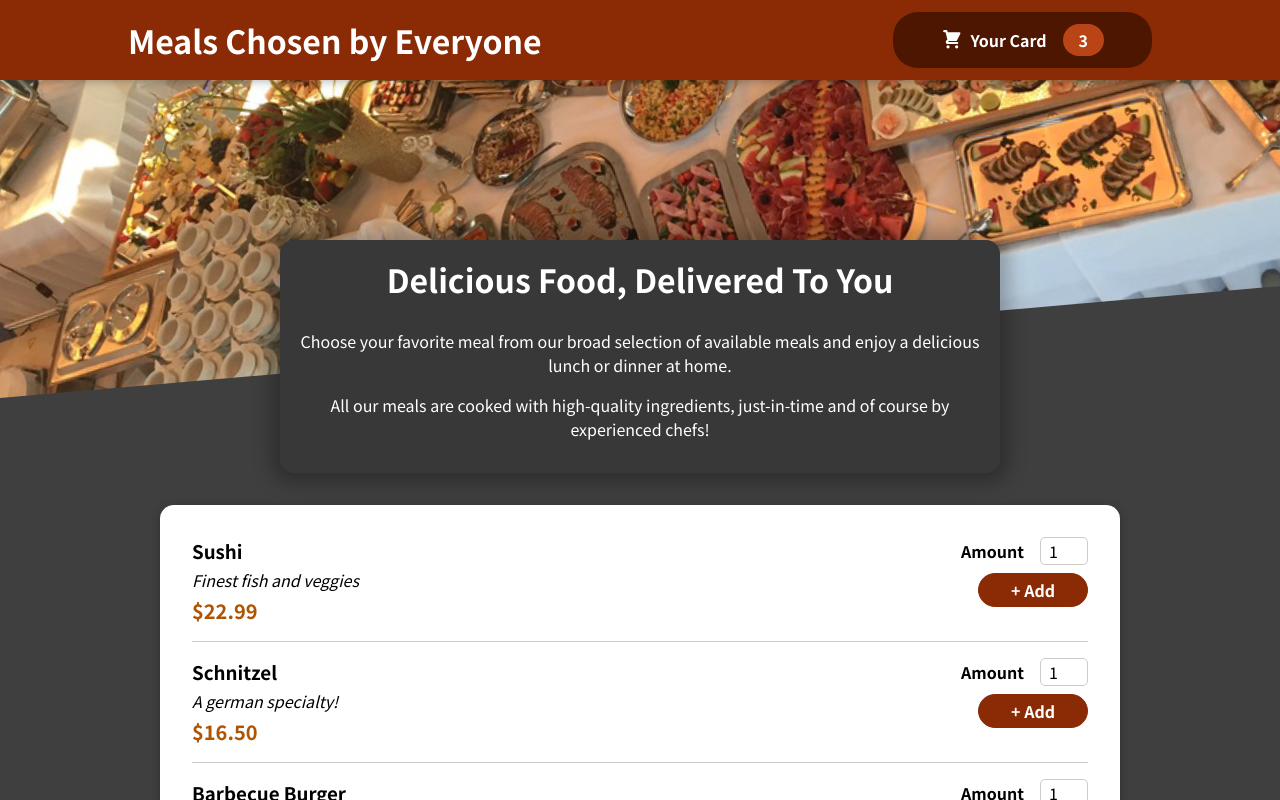
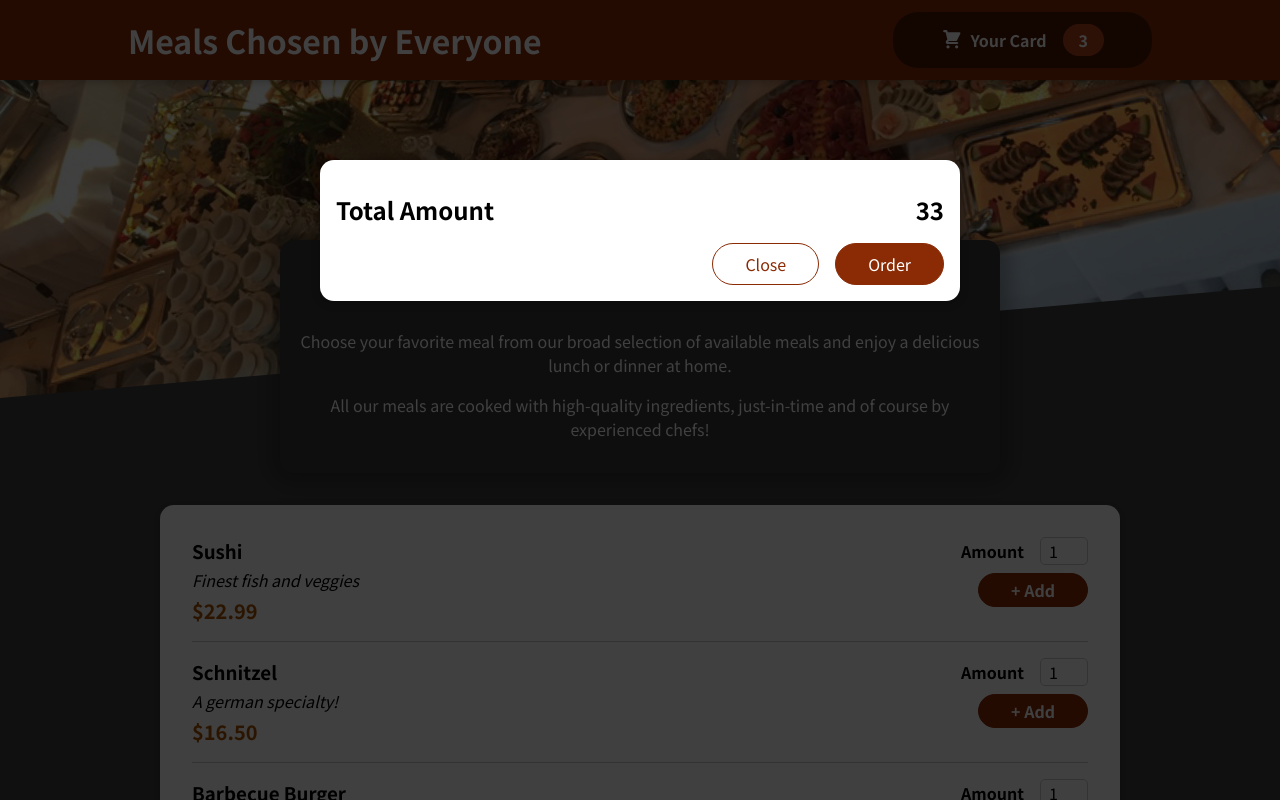
Before and after one commit to faheem4531/React-Projects, a React (Create React App) app in the folder Order Meal App/: page / in a window 1280 px wide. Shown: the top 800 px of the page. Built offline with nearby package versions, Linux system fonts and the light colour scheme.

Commit message:
Modal component to wrapup cart component

```diff
--- a/Order Meal App/public/index.html
+++ b/Order Meal App/public/index.html
@@ -1,43 +1,17 @@
 <!DOCTYPE html>
 <html lang="en">
+
 <head>
   <meta charset="utf-8" />
   <link rel="icon" href="%PUBLIC_URL%/favicon.ico" />
-    <meta name="viewport" content="width=device-width, initial-scale=1" />
-    <meta name="theme-color" content="#000000" />
-    <meta
-      name="description"
-      content="Web site created using create-react-app"
-    />
-    <link rel="apple-touch-icon" href="%PUBLIC_URL%/logo192.png" />
-    <!--
-      manifest.json provides metadata used when your web app is installed on a
-      user's mobile device or desktop. See https://developers.google.com/web/fundamentals/web-app-manifest/
-    -->
-    <link rel="manifest" href="%PUBLIC_URL%/manifest.json" />
-    <!--
-      Notice the use of %PUBLIC_URL% in the tags above.
-      It will be replaced with the URL of the `public` folder during the build.
-      Only files inside the `public` folder can be referenced from the HTML.
-
-      Unlike "/favicon.ico" or "favicon.ico", "%PUBLIC_URL%/favicon.ico" will
-      work correctly both with client-side routing and a non-root public URL.
-      Learn how to configure a non-root public URL by running `npm run build`.
-    -->
   <title>React App</title>
 </head>
+
 <body>
   <noscript>You need to enable JavaScript to run this app.</noscript>
+  <div id="overlays"></div>
   <div id="root"></div>
-    <!--
-      This HTML file is a template.
-      If you open it directly in the browser, you will see an empty page.
 
-      You can add webfonts, meta tags, or analytics to this file.
-      The build step will place the bundled scripts into the <body> tag.
+</body>
 
-      To begin the development, run `npm start` or `yarn start`.
-      To create a production bundle, use `npm run build` or `yarn build`.
-    -->
-  </body>
 </html>
--- a/Order Meal App/src/App.js
+++ b/Order Meal App/src/App.js
@@ -2,10 +2,12 @@
 
 import Header from "./components/Layout/Header";
 import Meals from "./components/Meals/Meals";
+import Cart from "./components/Cart/Cart";
 
 function App() {
   return (
     <Fragment>
+      <Cart />
       <Header />
       <main>
         <Meals />
--- /dev/null
+++ b/Order Meal App/src/components/Cart/Cart.js
@@ -0,0 +1,28 @@
+import classes from './Cart.module.css';
+import Modal from '../UI/Modal';
+
+const Cart = props => {
+  const cartItems = (
+    <ul className={classes['cart-items']}>
+      {['sushi'].map((items => (
+        <li>{items.name}</li>
+      )))}
+    </ul>
+  );
+
+  return (
+    <Modal>
+      {cartItems}
+      <div className={classes.total}>
+        <span>Total Amount</span>
+        <span>33</span>
+      </div>
+      <div className={classes.actions}>
+        <button className={classes['button--alt']}>Close</button>
+        <button className={classes.button}>Order</button>
+      </div>
+    </Modal>
+  )
+}
+
+export default Cart;
--- /dev/null
+++ b/Order Meal App/src/components/Cart/Cart.module.css
@@ -0,0 +1,46 @@
+.cart-items {
+  list-style: none;
+  margin: 0;
+  padding: 0;
+  max-height: 20rem;
+  overflow: auto;
+}
+
+.total {
+  display: flex;
+  justify-content: space-between;
+  align-items: center;
+  font-weight: bold;
+  font-size: 1.5rem;
+  margin: 1rem 0;
+}
+
+.actions {
+  text-align: right;
+}
+
+.actions button {
+  font: inherit;
+  cursor: pointer;
+  background-color: transparent;
+  border: 1px solid #8a2b06;
+  padding: 0.5rem 2rem;
+  border-radius: 25px;
+  margin-left: 1rem;
+}
+
+.actions button:hover,
+.actions button:active {
+  background-color: #5a1a01;
+  border-color: #5a1a01;
+  color: white;
+}
+
+.actions .button--alt {
+  color: #8a2b06;
+}
+
+.actions .button {
+  background-color: #8a2b06;
+  color: white;
+}
--- /dev/null
+++ b/Order Meal App/src/components/UI/Modal.js
@@ -0,0 +1,32 @@
+import React, { Fragment } from 'react';
+import ReactDOM from 'react-dom';
+
+import classes from './Modal.module.css';
+
+
+const Backdrop = props => {
+  return <div className={classes.backdrop} />
+}
+
+const ModalOverlays = props => {
+  return (
+    <div className={classes.modal}>
+      <div className={classes.content}>{props.children}</div>
+    </div>
+  )
+}
+
+const portalElement = document.getElementById('overlays');
+
+const Modal = props => {
+  return (
+    <Fragment>
+      {ReactDOM.createPortal(<Backdrop />, portalElement)}
+      {ReactDOM.createPortal(
+        <ModalOverlays>{props.children}</ModalOverlays>,
+        portalElement)}
+    </Fragment>
+  )
+}
+
+export default Modal;
--- /dev/null
+++ b/Order Meal App/src/components/UI/Modal.module.css
@@ -0,0 +1,41 @@
+.backdrop {
+  position: fixed;
+  top: 0;
+  left: 0;
+  width: 100%;
+  height: 100vh;
+  z-index: 20;
+  background-color: rgba(0, 0, 0, 0.75);
+}
+
+.modal {
+  position: fixed;
+  top: 20vh;
+  left: 5%;
+  width: 90%;
+  background-color: white;
+  padding: 1rem;
+  border-radius: 14px;
+  box-shadow: 0 2px 8px rgba(0, 0, 0, 0.25);
+  z-index: 30;
+  animation: slide-down 300ms ease-out forwards;
+}
+
+@media (min-width: 768px) {
+  .modal {
+    width: 40rem;
+    left: calc(50% - 20rem);
+  }
+}
+
+@keyframes slide-down {
+  from {
+    opacity: 0;
+    transform: translateY(-3rem);
+  }
+
+  to {
+    opacity: 1;
+    transform: translateY(0);
+  }
+}
```
Lines whose indentation alone changed are shown as unchanged.
